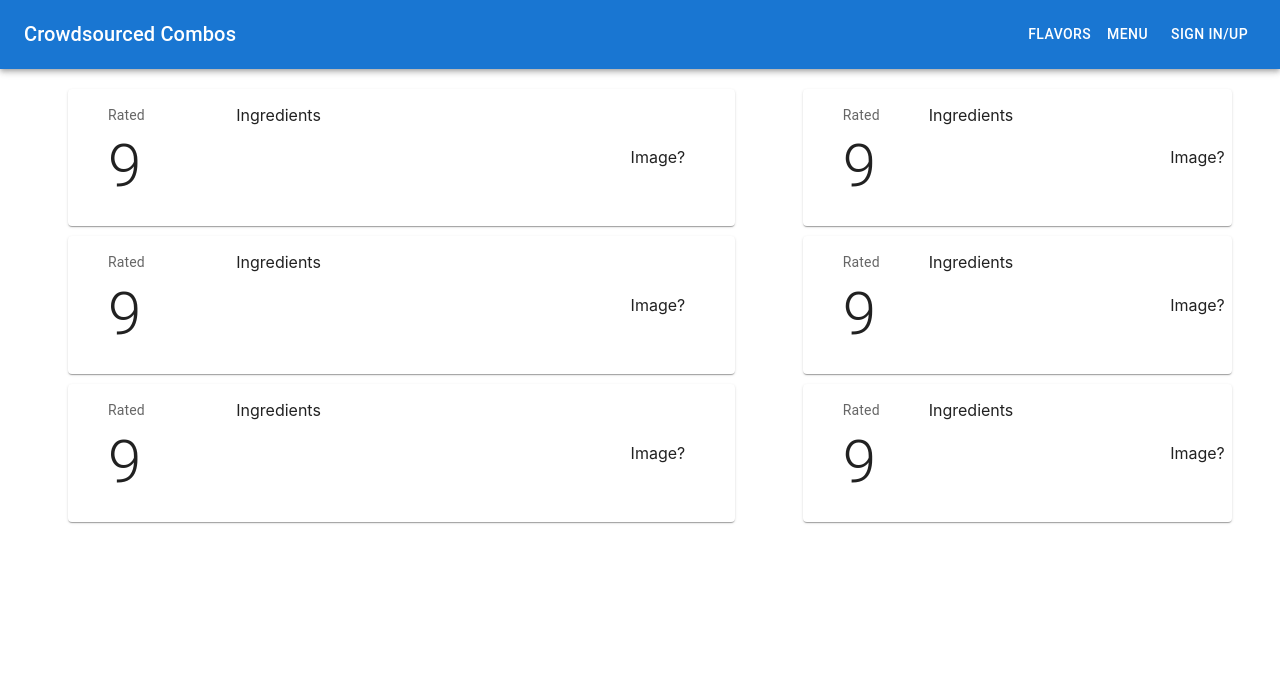
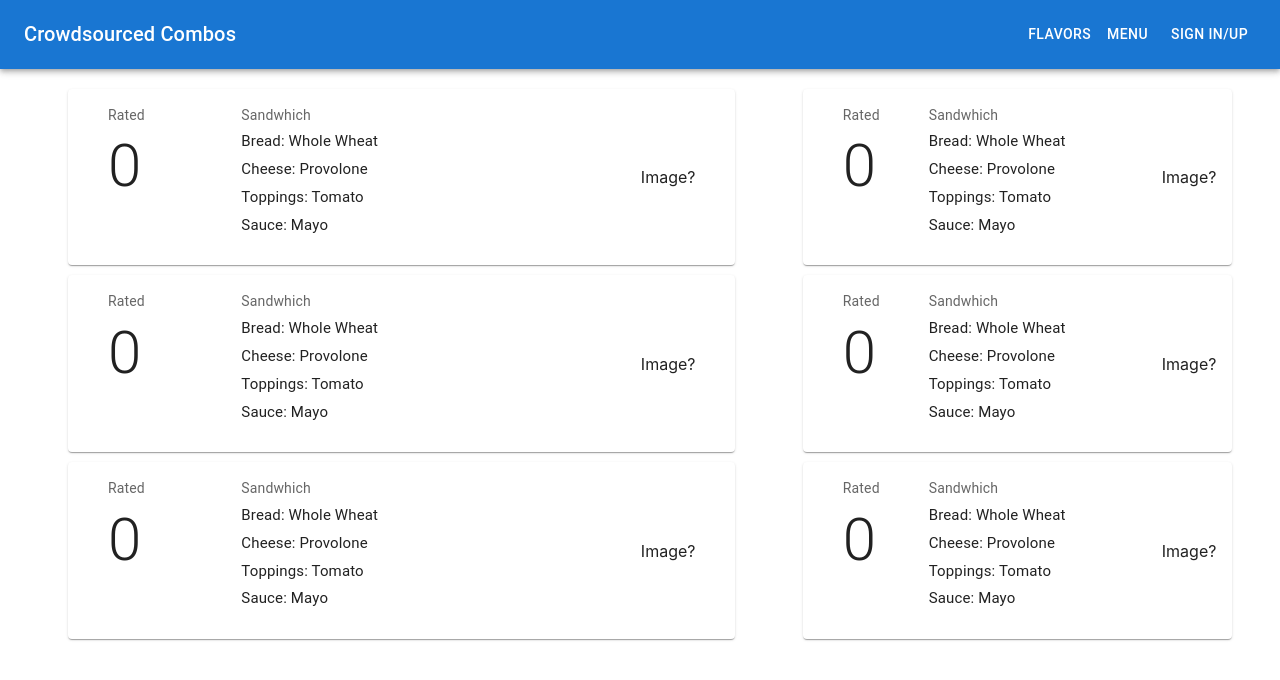
Before and after one commit to CroudsourcedCombos/main, a Next.js app in the folder frontend/: page /signed-out in a window 1280 px wide. Shown: the top 680 px of the page. Built offline with nearby package versions, Linux system fonts and the light colour scheme.

Commit message:
further updated the layout of the reviewcard component

```diff
--- a/frontend/components/reviewcard.js
+++ b/frontend/components/reviewcard.js
@@ -30,16 +30,30 @@ export default function ReviewCard() {
             Rated
             </Typography>
             <Typography variant="h2" component="div">
-            9
+            {Rating}
             </Typography>
         </CardContent>
       </Container>
-      <Container sx = {{width: "65%"}}>
+      <Container sx = {{width: "60%"}}>
           <CardContent>
-              Ingredients
+            <Typography sx={{ fontSize: 14 }} color="text.secondary" gutterBottom>
+                {Category}
+            </Typography>
+            <Typography sx={{ fontSize: 15 }} color="text.primary" gutterBottom>
+                Bread: Whole Wheat
+            </Typography>
+            <Typography sx={{ fontSize: 15 }} color="text.primary" gutterBottom>
+                Cheese: Provolone
+            </Typography>
+            <Typography sx={{ fontSize: 15 }} color="text.primary" gutterBottom>
+                Toppings: Tomato
+            </Typography>
+            <Typography sx={{ fontSize: 15 }} color="text.primary" gutterBottom>
+                Sauce: Mayo
+            </Typography>
           </CardContent>
       </Container>
-      <Container sx = {{width: "20%", display: "flex", alignItems: "center"}}>
+      <Container sx = {{width: "20%", display: "flex", alignItems: "center", justifyContent: "center"}}>
         Image?
       </Container>
 
```
